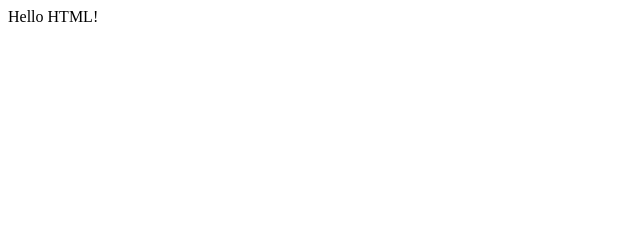
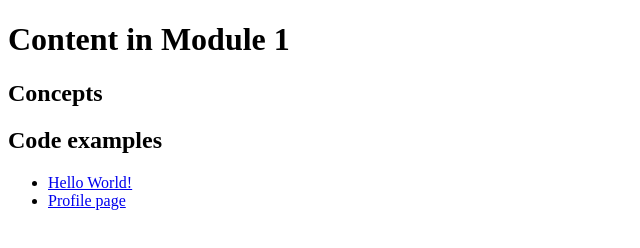
Before and after one commit to spuello/course-webdev-mozilla, a plain HTML site: page module01/index.html in a window 1280 px wide. Shown: the whole page, without its empty margins (0-640 px from the left). Drawn offline with Linux system fonts and the light colour scheme.

Commit message:
Index page for module 1

```diff
--- a/module01/index.html
+++ b/module01/index.html
@@ -1,12 +1,18 @@
 <!DOCTYPE html>
 <html>
     <head>
-      <title>My first HTML Page</title>
-      <meta charset="utf-8">
-      <meta name="viewport" content="width=device-width" >
+        <title>Module 1</title>
+        <meta charset="utf-8">
+        <meta name="viewport" content="width=device-width">
     </head>
+    <body>
+        <h1>Content in  Module 1</h1>
+        <h2>Concepts</h2>
+        <h2>Code examples</h2>
+        <ul>
+            <li><a href="hello-world.html">Hello World!</a></li>
+            <li><a href="profile.html">Profile page</a></li>
+        </ul>
 
-    <body>
-        Hello HTML!
     </body>
 </html>
```
Also changed, not shown: module01/hello-world.html (added), module01/profile.html (added).
